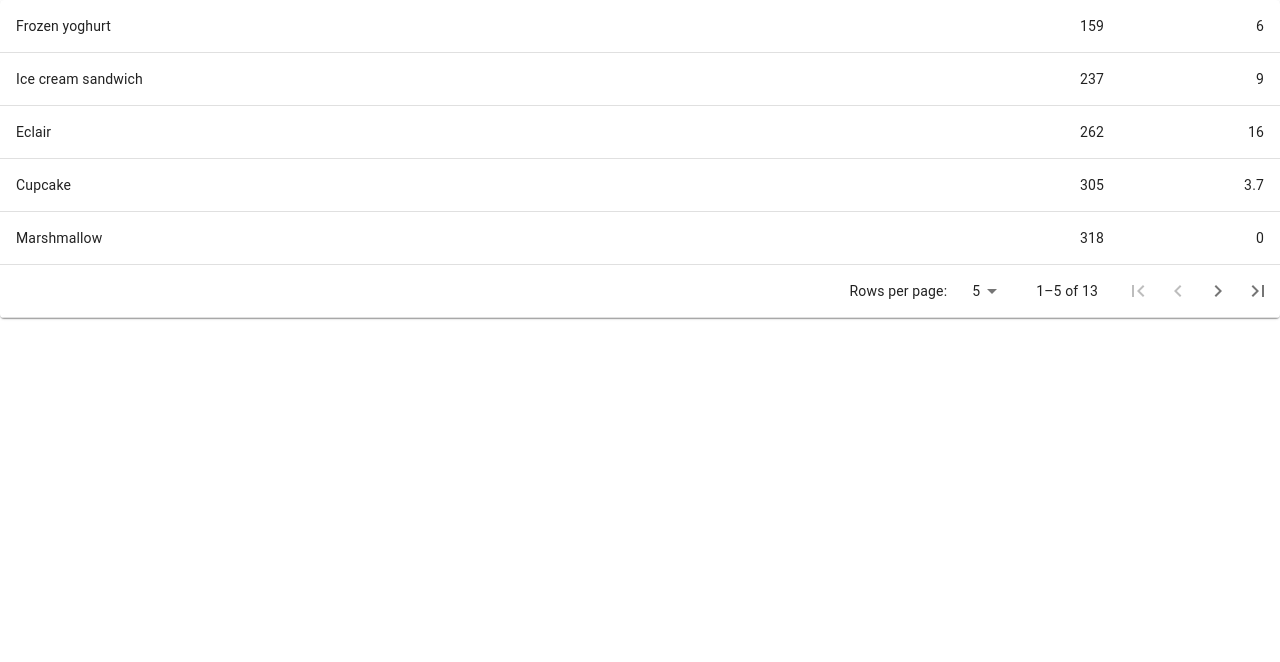
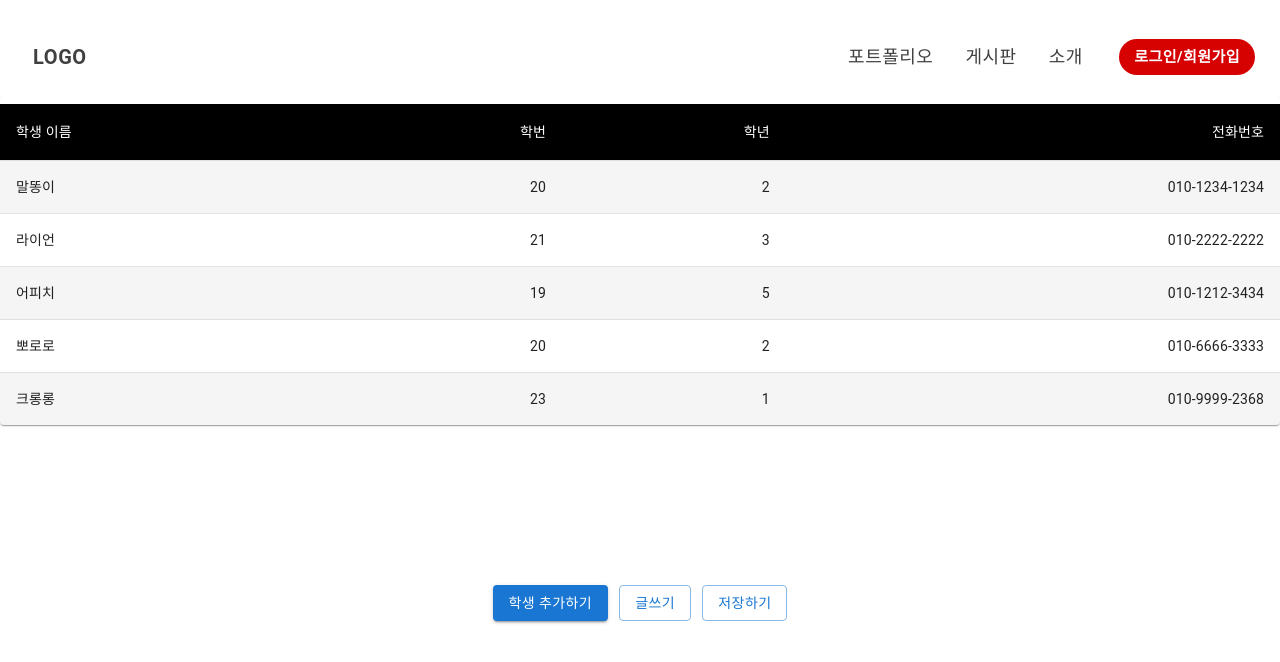
Before and after one commit to costar011/ssc, a React (Vite) app: page /boardlist in a window 1280 px wide. Shown: the top 662 px of the page. Built offline with nearby package versions, Linux system fonts and the light colour scheme; a web font is replaced by a local one.

Commit message:
signup page

```diff
--- a/src/App.tsx
+++ b/src/App.tsx
@@ -6,6 +6,7 @@ import Introduce from "./pages/Introduce";
 import Login from "./pages/Login";
 import Register from "./pages/Register";
 import Write from "./pages/Write";
+import Signup from "./pages/signup";
 
 function App() {
   return (
@@ -17,6 +18,7 @@ function App() {
         <Route path="/portfolio" element={<Portfolio />} />
         <Route path="/introduce" element={<Introduce />} />
         <Route path="/login" element={<Login />} />
+        <Route path="/signup" element={<Signup />} />
         <Route path="/register" element={<Register />} />
 
       </Routes>
--- a/src/pages/BoardList.tsx
+++ b/src/pages/BoardList.tsx
@@ -1,25 +1,16 @@
-import * as React from 'react';
-import { useTheme } from '@mui/material/styles';
-import Box from '@mui/material/Box';
-import Table from '@mui/material/Table';
-import TableBody from '@mui/material/TableBody';
-import TableCell from '@mui/material/TableCell';
-import TableContainer from '@mui/material/TableContainer';
-import TableFooter from '@mui/material/TableFooter';
-import TablePagination from '@mui/material/TablePagination';
-import TableRow from '@mui/material/TableRow';
-import Paper from '@mui/material/Paper';
-import IconButton from '@mui/material/IconButton';
-import FirstPageIcon from '@mui/icons-material/FirstPage';
-import KeyboardArrowLeft from '@mui/icons-material/KeyboardArrowLeft';
-import KeyboardArrowRight from '@mui/icons-material/KeyboardArrowRight';
-import LastPageIcon from '@mui/icons-material/LastPage';
+import { styled } from "@mui/material/styles";
+import Table from "@mui/material/Table";
+import TableBody from "@mui/material/TableBody";
+import TableCell, { tableCellClasses } from "@mui/material/TableCell";
+import TableContainer from "@mui/material/TableContainer";
+import TableHead from "@mui/material/TableHead";
+import TableRow from "@mui/material/TableRow";
+import Paper from "@mui/material/Paper";
 
 import Header from "../component/header";
 import { Button } from "@mui/material";
 import { useNavigate } from "react-router-dom";
 import style from "@emotion/styled";
-
 
 const Style = style.div` /* Style 컴포넌트 */
   display: flex;
@@ -50,164 +41,93 @@ const Style = style.div` /* Style 컴포넌트 */
   }
 `;
 
+const StyledTableCell = styled(TableCell)(({ theme }) => ({
+  [`&.${tableCellClasses.head}`]: {
+    backgroundColor: theme.palette.common.black,
+    color: theme.palette.common.white,
+  },
+  [`&.${tableCellClasses.body}`]: {
+    fontSize: 14,
+  },
+}));
 
-interface TablePaginationActionsProps {
-  count: number;
-  page: number;
-  rowsPerPage: number;
-  onPageChange: (
-    event: React.MouseEvent<HTMLButtonElement>,
-    newPage: number,
-  ) => void;
-}
+const StyledTableRow = styled(TableRow)(({ theme }) => ({
+  "&:nth-of-type(odd)": {
+    backgroundColor: theme.palette.action.hover,
+  },
+  // hide last border
+  "&:last-child td, &:last-child th": {
+    border: 0,
+  },
+}));
 
-function TablePaginationActions(props: TablePaginationActionsProps) {
-  const theme = useTheme();
-  const { count, page, rowsPerPage, onPageChange } = props;
-
-  const handleFirstPageButtonClick = (
-    event: React.MouseEvent<HTMLButtonElement>,
-  ) => {
-    onPageChange(event, 0);
-  };
-
-  const handleBackButtonClick = (event: React.MouseEvent<HTMLButtonElement>) => {
-    onPageChange(event, page - 1);
-  };
-
-  const handleNextButtonClick = (event: React.MouseEvent<HTMLButtonElement>) => {
-    onPageChange(event, page + 1);
-  };
-
-  const handleLastPageButtonClick = (event: React.MouseEvent<HTMLButtonElement>) => {
-    onPageChange(event, Math.max(0, Math.ceil(count / rowsPerPage) - 1));
-  };
-
-  return (
-    <Box sx={{ flexShrink: 0, ml: 2.5 }}>
-      <IconButton
-        onClick={handleFirstPageButtonClick}
-        disabled={page === 0}
-        aria-label="first page"
-      >
-        {theme.direction === 'rtl' ? <LastPageIcon /> : <FirstPageIcon />}
-      </IconButton>
-      <IconButton
-        onClick={handleBackButtonClick}
-        disabled={page === 0}
-        aria-label="previous page"
-      >
-        {theme.direction === 'rtl' ? <KeyboardArrowRight /> : <KeyboardArrowLeft />}
-      </IconButton>
-      <IconButton
-        onClick={handleNextButtonClick}
-        disabled={page >= Math.ceil(count / rowsPerPage) - 1}
-        aria-label="next page"
-      >
-        {theme.direction === 'rtl' ? <KeyboardArrowLeft /> : <KeyboardArrowRight />}
-      </IconButton>
-      <IconButton
-        onClick={handleLastPageButtonClick}
-        disabled={page >= Math.ceil(count / rowsPerPage) - 1}
-        aria-label="last page"
-      >
-        {theme.direction === 'rtl' ? <FirstPageIcon /> : <LastPageIcon />}
-      </IconButton>
-    </Box>
-  );
-}
-
-function createData(name: string, calories: number, fat: number) {
-  return { name, calories, fat };
+function createData(
+  name: string,
+  Departmentnumber: number,
+  grade: number,
+  phonenumber: string
+) {
+  return { name, Departmentnumber, grade, phonenumber};
 }
 
 const rows = [
-  createData('Cupcake', 305, 3.7),
-  createData('Donut', 452, 25.0),
-  createData('Eclair', 262, 16.0),
-  createData('Frozen yoghurt', 159, 6.0),
-  createData('Gingerbread', 356, 16.0),
-  createData('Honeycomb', 408, 3.2),
-  createData('Ice cream sandwich', 237, 9.0),
-  createData('Jelly Bean', 375, 0.0),
-  createData('KitKat', 518, 26.0),
-  createData('Lollipop', 392, 0.2),
-  createData('Marshmallow', 318, 0),
-  createData('Nougat', 360, 19.0),
-  createData('Oreo', 437, 18.0),
-].sort((a, b) => (a.calories < b.calories ? -1 : 1));
+  createData("말똥이", 20, 2, "010-1234-1234"),
+  createData("라이언", 21, 3, "010-2222-2222"),
+  createData("어피치", 19, 5, "010-1212-3434"),
+  createData("뽀로로", 20, 2, "010-6666-3333"),
+  createData("크롱롱", 23, 1, "010-9999-2368"),
+];
 
-export default function CustomPaginationActionsTable() {
-  const [page, setPage] = React.useState(0);
-  const [rowsPerPage, setRowsPerPage] = React.useState(5);
+const BoardList = () => {
+  const navigate = useNavigate();
 
-  // Avoid a layout jump when reaching the last page with empty rows.
-  const emptyRows =
-    page > 0 ? Math.max(0, (1 + page) * rowsPerPage - rows.length) : 0;
+  const writeBtn = () => navigate("/write");
 
-  const handleChangePage = (
-    event: React.MouseEvent<HTMLButtonElement> | null,
-    newPage: number,
-  ) => {
-    setPage(newPage);
+  const saveBtn = () => {
+    alert("저장하기 버튼 클릭");
   };
+  return (
+    <Style>
+      <div className="header-line">
+        <Header />
+      </div>
 
-  const handleChangeRowsPerPage = (
-    event: React.ChangeEvent<HTMLInputElement | HTMLTextAreaElement>,
-  ) => {
-    setRowsPerPage(parseInt(event.target.value, 10));
-    setPage(0);
-  };
+      <TableContainer component={Paper}>
+        <Table sx={{ minWidth: 400, marginTop: 1 }} aria-label="customized table">
+          <TableHead>
+            <TableRow>
+              <StyledTableCell>학생 이름</StyledTableCell>
+              <StyledTableCell align="right">학번</StyledTableCell>
+              <StyledTableCell align="right">학년</StyledTableCell>
+              <StyledTableCell align="right">전화번호</StyledTableCell>
+            </TableRow>
+          </TableHead>
+          <TableBody>
+            {rows.map((row) => (
+              <StyledTableRow key={row.name}>
+                <StyledTableCell component="th" scope="row">
+                  {row.name}
+                </StyledTableCell>
+                <StyledTableCell align="right">{row.Departmentnumber}</StyledTableCell>
+                <StyledTableCell align="right">{row.grade}</StyledTableCell>
+                <StyledTableCell align="right">{row.phonenumber}</StyledTableCell>
+              </StyledTableRow>
+            ))}
+          </TableBody>
+        </Table>
+      </TableContainer>
 
-  return (
-    <TableContainer component={Paper}>
-      <Table sx={{ minWidth: 500 }} aria-label="custom pagination table">
-        <TableBody>
-          {(rowsPerPage > 0
-            ? rows.slice(page * rowsPerPage, page * rowsPerPage + rowsPerPage)
-            : rows
-          ).map((row) => (
-            <TableRow key={row.name}>
-              <TableCell component="th" scope="row">
-                {row.name}
-              </TableCell>
-              <TableCell style={{ width: 160 }} align="right">
-                {row.calories}
-              </TableCell>
-              <TableCell style={{ width: 160 }} align="right">
-                {row.fat}
-              </TableCell>
-            </TableRow>
-          ))}
-          {emptyRows > 0 && (
-            <TableRow style={{ height: 53 * emptyRows }}>
-              <TableCell colSpan={6} />
-            </TableRow>
-          )}
-        </TableBody>
-        <TableFooter>
-          <TableRow>
-            <TablePagination
-              rowsPerPageOptions={[5, 10, 25, { label: 'All', value: -1 }]}
-              colSpan={3}
-              count={rows.length}
-              rowsPerPage={rowsPerPage}
-              page={page}
-              slotProps={{
-                select: {
-                  inputProps: {
-                    'aria-label': 'rows per page',
-                  },
-                  native: true,
-                },
-              }}
-              onPageChange={handleChangePage}
-              onRowsPerPageChange={handleChangeRowsPerPage}
-              ActionsComponent={TablePaginationActions}
-            />
-          </TableRow>
-        </TableFooter>
-      </Table>
-    </TableContainer>
+      <div className="button-wapper">
+      <Button variant="contained">학생 추가하기</Button>
+        <Button variant="outlined" onClick={writeBtn}>
+          글쓰기
+        </Button>
+        <Button variant="outlined" onClick={saveBtn}>
+          저장하기
+        </Button>
+      </div>
+    </Style>
   );
-}
+};
+
+export default BoardList;
--- a/src/pages/Login.tsx
+++ b/src/pages/Login.tsx
@@ -4,6 +4,7 @@ import { Button, OutlinedInput, IconButton } from "@mui/material";
 import { useState } from "react";
 import Visibility from "@mui/icons-material/Visibility";
 import VisibilityOff from "@mui/icons-material/VisibilityOff";
+import { useNavigate } from "react-router-dom";
 
 const Style = styled.div` /* Style 컴포넌트 */
   display: flex;
@@ -66,6 +67,8 @@ const Login = () => {
   const [email, setEmail] = useState("");
   const [password, setPassword] = useState("");
   const [showPassword, setShowPassword] = useState(false);
+  const navigate = useNavigate();
+  const signupBtn = () => navigate("/signup");
 
   const handleTogglePassword = () => {
     setShowPassword((prev) => !prev);
@@ -112,7 +115,7 @@ const Login = () => {
             <Button
               variant="outlined"
               color="primary"
-              onClick={() => console.log("Signup clicked")}
+              onClick={signupBtn}
             >
               Sign Up
             </Button>
--- a/src/pages/Main.tsx
+++ b/src/pages/Main.tsx
@@ -1,6 +1,5 @@
 import styled from "@emotion/styled";
 import Header from "../component/header";
-import { Button } from "@mui/material";
 
 const Style = styled.div` /* Style 컴포넌트 */
   display: flex;
@@ -33,8 +32,6 @@ const Style = styled.div` /* Style 컴포넌트 */
   }
 `;
 
-const url = "https://www.instagram.com/dev.yerim/";
-
 const Main = () => {
   return (
     <Style>
@@ -47,10 +44,8 @@ const Main = () => {
       </div>
 
       <div className="sub-main-container">
-        <h3>대학교 컴퓨터학과 동아리 포트폴리오 입니다.</h3>
+        <h3>컴퓨터학과 동아리 포트폴리오 입니다.</h3>
         <h3>SSC란 Societal Safety Communication Lab 뜻합니다.</h3>
-        <h3>궁금한점이 있으시면 연락주세요.</h3>
-        <Button variant="outlined" onClick={() => {window.open(url)}}>instagram</Button>
       </div>
     </Style>
   );
--- /dev/null
+++ b/src/pages/signup.tsx
@@ -0,0 +1,29 @@
+import { color } from "../utils";
+import { Button } from "@mui/material";
+import Header from "../component/header";
+import styled from "@emotion/styled";
+
+const Style = styled.div` /* Style 컴포넌트 */
+  display: flex;
+  flex-direction: column;
+  justify-content: center;
+  align-items: center;
+  height: 100vh;
+  position: relative;
+
+  .header-line {
+    width: 100%;
+  }
+`;
+
+const Signup = () => {
+  return (
+    <Style>
+      <div className="header-line">
+        <Header />
+      </div>
+    </Style>
+  );
+};
+
+export default Signup;
```
